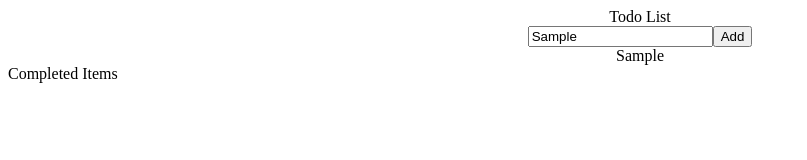
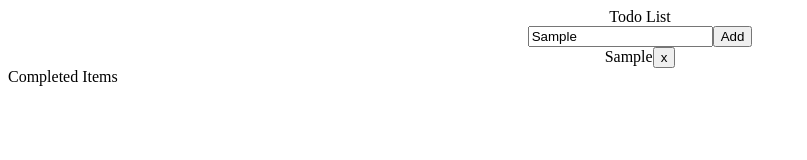
Before and after one commit to christinek2000/todo-list, a React (Create React App) app: page / in a window 1280 px wide. Both pictures are taken after typing "Sample" into the empty fields and a click on the button "Add". Shown: the top 160 px of the page, without its empty margins (0-807 px from the left). Built offline with nearby package versions, Linux system fonts and the light colour scheme; the HTML template or start-up script is replaced by a standard one.

Commit message:
Add feature to delete items on the list

```diff
--- a/package.json
+++ b/package.json
@@ -10,6 +10,7 @@
     "react": "^17.0.2",
     "react-dom": "^17.0.2",
     "react-scripts": "5.0.0",
+    "uuidv4": "^6.2.13",
     "web-vitals": "^2.1.4"
   },
   "scripts": {
--- a/src/App.js
+++ b/src/App.js
@@ -1,6 +1,7 @@
 import './App.css';
 import TodoList from './components/TodoList';
 import CompletedItems from './components/CompletedItems';
+import { v4 as uuid_v4 } from 'uuid';
 
 import { useState } from 'react'
 
@@ -11,13 +12,18 @@ function App() {
 
 	const addHandler = (item) => {
 		console.log(item);
-		setItems([...items, item]);
+		setItems([...items, {id: uuid_v4(), ...item}]);
 		console.log(items);
+	};
+
+	const deleteHandler = (id) => {
+		const newItems = items.filter((item) => item.id !== id);
+		setItems(newItems);
 	};
 
 	return (
 		<div className="App">
-			<TodoList items={items} addHandler={addHandler} />
+			<TodoList items={items} addHandler={addHandler} deleteHandler={deleteHandler} />
 			<CompletedItems />
 		</div>
 	);
--- a/src/components/TodoItem.js
+++ b/src/components/TodoItem.js
@@ -2,11 +2,12 @@
 function TodoItem(props) {
 	console.log(props);
 
-	const { description } = props.item;
+	const { id, description } = props.item;
 
 	return(
 		<div className="todoItem" >
 			{description}
+			<button onClick={() => props.deleteHandler(id)}>x</button>
 		</div>
 	);
 }
--- a/src/components/TodoList.js
+++ b/src/components/TodoList.js
@@ -8,7 +8,7 @@ function TodoList(props) {
 
 	const renderList = props.items.map((item) => {
 		return (
-			<TodoItem item={item} />
+			<TodoItem item={item} deleteHandler={props.deleteHandler} />
 		)
 	});
 
```
Also changed, not shown: 1 other file (tests, documents, lock files or other folders).
